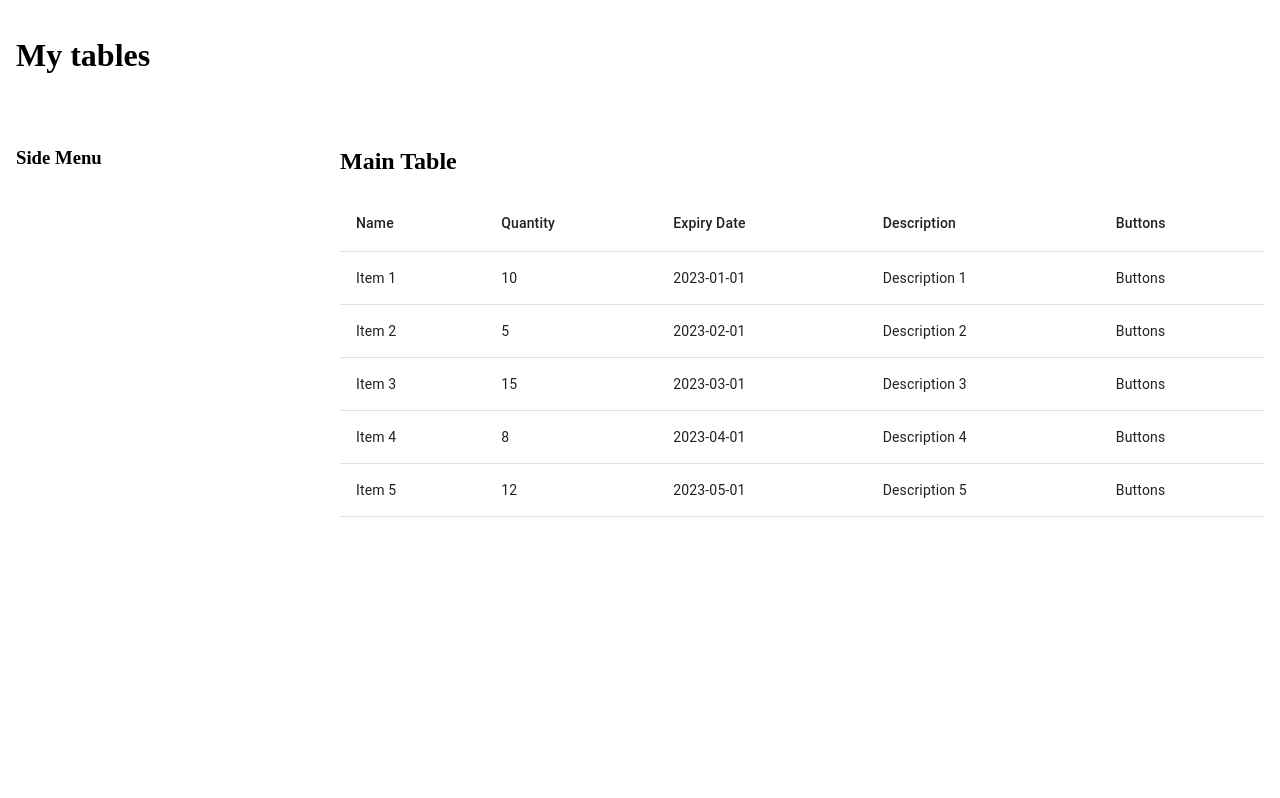
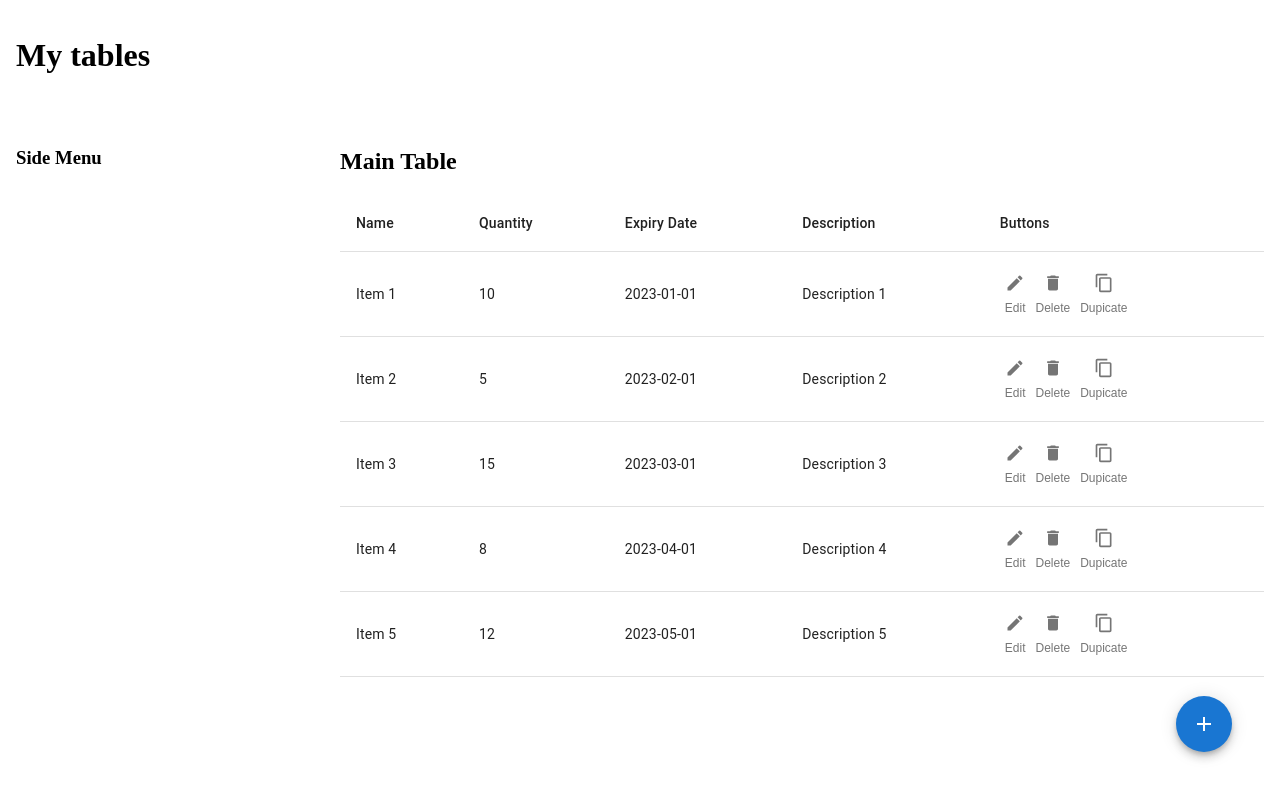
Before and after one commit to Flameski/hackathon-pantry, a React (Vite) app in the folder pantry app/: page / in a window 1280 px wide. Built offline with nearby package versions, Linux system fonts and the light colour scheme.

Commit message:
added buttons to table

```diff
--- /dev/null
+++ b/pantry app/src/components/AddButton.tsx
@@ -0,0 +1,20 @@
+import AddIcon from '@mui/icons-material/Add'
+import { Fab } from '@mui/material'
+
+export const AddButton = ({ onClick }: { onClick: () => void }) => {
+  return (
+    <Fab
+      // TODO: make it draggable?
+      color='primary'
+      aria-label='add'
+      sx={{
+        position: 'fixed',
+        bottom: (theme) => theme.spacing(6),
+        right: (theme) => theme.spacing(6),
+      }}
+      onClick={onClick}
+    >
+      <AddIcon />
+    </Fab>
+  )
+}
--- /dev/null
+++ b/pantry app/src/components/ControlButton.tsx
@@ -0,0 +1,42 @@
+import { IconButton, Stack } from '@mui/material'
+import EditIcon from '@mui/icons-material/Edit'
+import ContentCopyIcon from '@mui/icons-material/ContentCopy'
+import DeleteIcon from '@mui/icons-material/Delete'
+import { Label } from './styled/Label.styles'
+
+interface ControlButtonProps {
+  variant: 'edit' | 'copy' | 'delete'
+  onClick: () => void
+}
+
+export const ControlButton = ({ variant, onClick }: ControlButtonProps) => {
+  const getIcon = () => {
+    switch (variant) {
+      case 'edit':
+        return <EditIcon fontSize='small' />
+      case 'copy':
+        return <ContentCopyIcon fontSize='small' />
+      case 'delete':
+        return <DeleteIcon fontSize='small' />
+    }
+  }
+
+  const getLabel = () => {
+    switch (variant) {
+      case 'edit':
+        return 'Edit'
+      case 'copy':
+        return 'Dupicate'
+      case 'delete':
+        return 'Delete'
+    }
+  }
+  return (
+    <IconButton size='small' onClick={onClick} disableRipple>
+      <Stack alignItems='center' gap={1}>
+        {getIcon()}
+        <Label>{getLabel()}</Label>
+      </Stack>
+    </IconButton>
+  )
+}
--- a/pantry app/src/components/MainTable.tsx
+++ b/pantry app/src/components/MainTable.tsx
@@ -6,11 +6,43 @@ import {
   TableHead,
   TableRow,
 } from '@mui/material'
-import { Row } from './Row'
+import { Row } from './styled/Row.styles'
 
 import { Item } from '../types/Item.type'
+import { ControlButton } from './ControlButton'
+
+interface ButtonClickParams {
+  action: 'edit' | 'copy' | 'delete'
+  id: number
+}
 
 export const MainTable = ({ items }: { items: Item[] }) => {
+  const handleButtonClick = ({ action, id }: ButtonClickParams) => {
+    switch (action) {
+      case 'edit':
+        handleEdit(id)
+        break
+      case 'copy':
+        handleCopy(id)
+        break
+      case 'delete':
+        handleDelete(id)
+        break
+    }
+  }
+
+  const handleEdit = (id: number) => {
+    console.log(`You're trying to edit item with name ${items[id].name}`)
+  }
+
+  const handleCopy = (id: number) => {
+    console.log(`You're trying to copy item with name ${items[id].name}`)
+  }
+
+  const handleDelete = (id: number) => {
+    console.log(`You're trying to delete item with name ${items[id].name}`)
+  }
+
   return (
     <Row>
       <Stack width={'100%'}>
@@ -34,7 +66,26 @@ export const MainTable = ({ items }: { items: Item[] }) => {
                   <TableCell>{quantity}</TableCell>
                   <TableCell>{expiryDate}</TableCell>
                   <TableCell>{description}</TableCell>
-                  <TableCell>Buttons</TableCell>
+                  <TableCell sx={{ display: 'flex', justifyContent: 'left' }}>
+                    <ControlButton
+                      variant='edit'
+                      onClick={() => {
+                        handleButtonClick({ id, action: 'edit' })
+                      }}
+                    />
+                    <ControlButton
+                      variant='delete'
+                      onClick={() => {
+                        handleButtonClick({ id, action: 'delete' })
+                      }}
+                    />
+                    <ControlButton
+                      variant='copy'
+                      onClick={() => {
+                        handleButtonClick({ id, action: 'copy' })
+                      }}
+                    />
+                  </TableCell>
                 </TableRow>
               )
             })}
--- a/pantry app/src/components/SideMenu.tsx
+++ b/pantry app/src/components/SideMenu.tsx
@@ -1,4 +1,4 @@
-import { Row } from './Row'
+import { Row } from './styled/Row.styles'
 
 export const SideMenu = () => {
   return (
--- /dev/null
+++ b/pantry app/src/components/styled/Label.styles.tsx
@@ -0,0 +1,5 @@
+import { styled } from '@mui/material'
+
+export const Label = styled('span')(() => ({
+  fontSize: '0.75rem',
+}))
--- a/pantry app/src/routes/main/MainView.tsx
+++ b/pantry app/src/routes/main/MainView.tsx
@@ -10,14 +10,17 @@ import MenuIcon from '@mui/icons-material/Menu'
 import { useState } from 'react'
 import { SideMenu } from '../../components/SideMenu'
 import { MainTable } from '../../components/MainTable'
-import { Row } from '../../components/Row'
+import { Row } from '../../components/styled/Row.styles'
 
 import { mockItems } from '../../mockItems'
+import { AddButton } from '../../components/AddButton'
 
 export const MainView = () => {
   const theme = useTheme()
   const isDesktop = useMediaQuery(theme.breakpoints.up('md'))
   const [open, setOpen] = useState(false)
+
+  const handleAddItem = () => {}
   return (
     <div>
       <Row>
@@ -38,6 +41,7 @@ export const MainView = () => {
           <MainTable items={mockItems} />
         </Grid>
       </Grid>
+      <AddButton onClick={handleAddItem} />
       {!isDesktop && (
         <Drawer variant='temporary' open={open} onClose={() => setOpen(false)}>
           <Box sx={{ minWidth: '90vw' }}>
```
Also changed, not shown: pantry app/src/components/styled/Row.styles.tsx (renamed from pantry app/src/components/Row.tsx).
